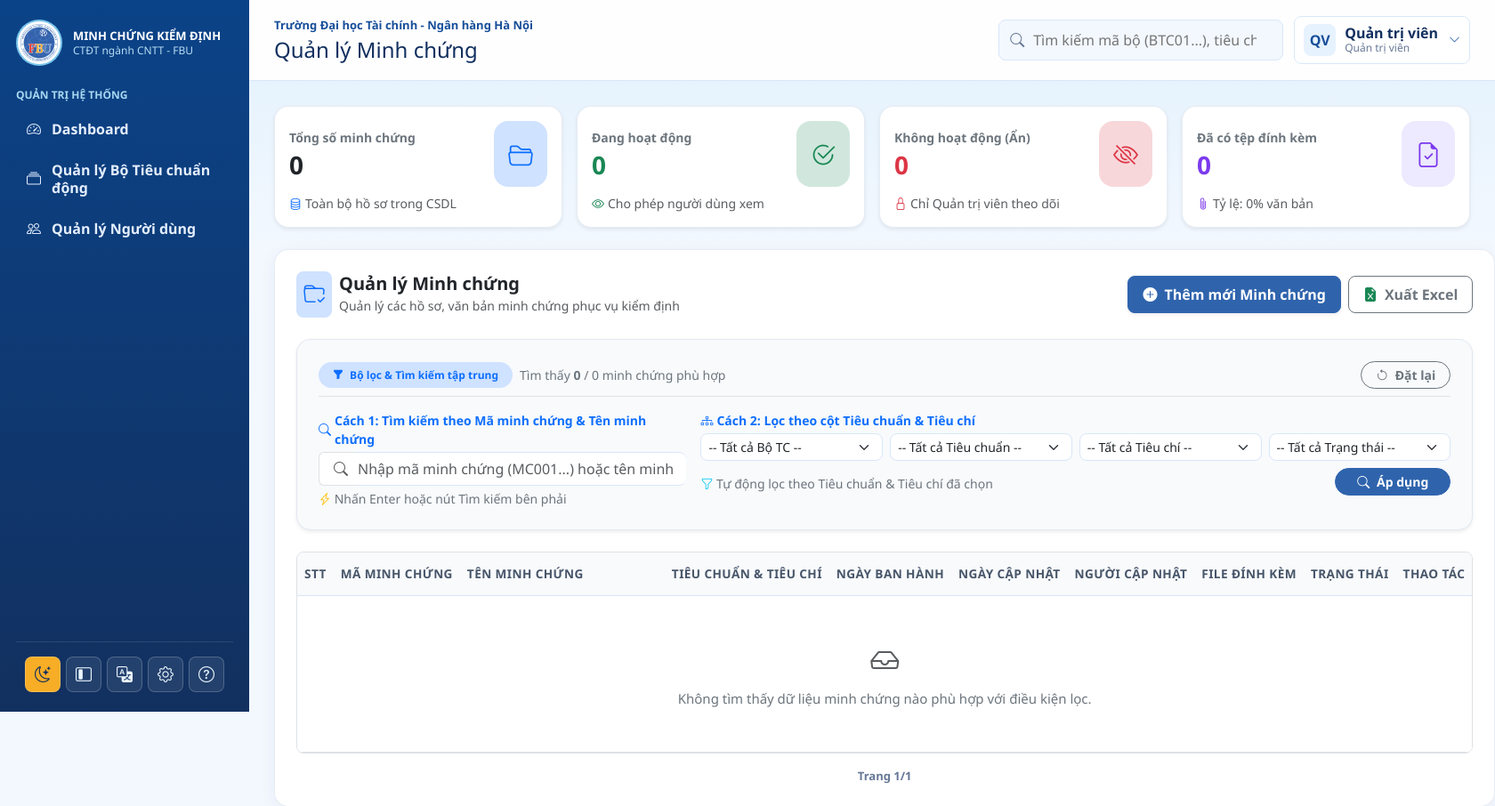
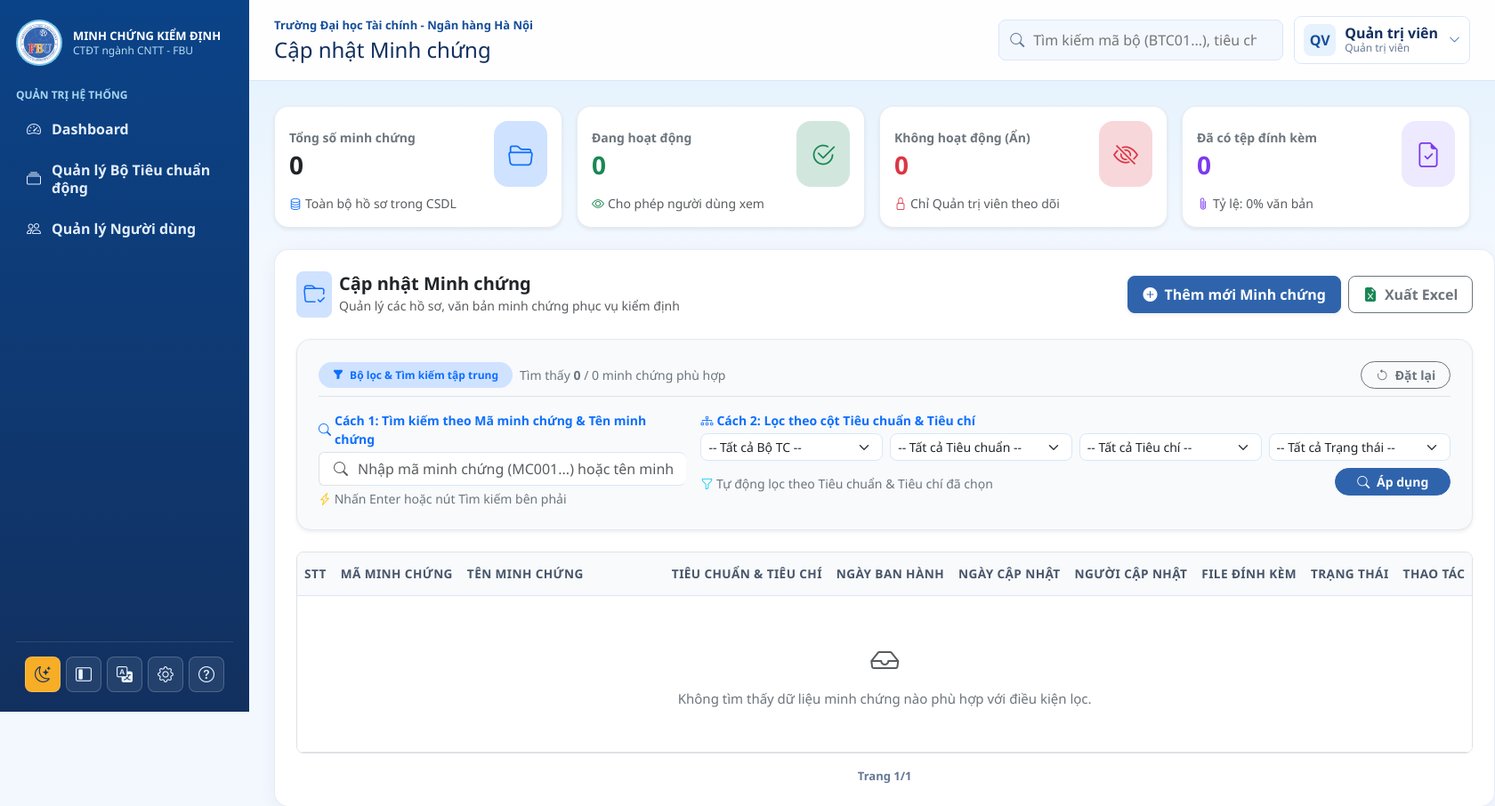
Before and after one commit to KMindTechStudio/TSF, a PHP site: page /admin/evidences.php in a window 1680 px wide. Shown: the top 906 px of the page at 89% size. Run offline with PHP 8.4, Linux system fonts and the light colour scheme; the visitor is signed in with stand-in values (Sample User, id 1); data comes from the database, SQL or seed files in the repository; data that the repository does not hold is empty.

Commit message:
Change Name

```diff
--- a/admin/evidences.php
+++ b/admin/evidences.php
@@ -396,8 +396,8 @@ $filteredEvidences = array_filter($evidences, function ($item) use ($filterKeywo
 });
 $filteredEvidences = array_values($filteredEvidences);
 
-$pageTitle = page_title('Quản lý Minh chứng');
-$heading   = 'Quản lý Minh chứng';
+$pageTitle = page_title('Cập nhật Minh chứng');
+$heading   = 'Cập nhật Minh chứng';
 include __DIR__ . '/../includes/header.php';
 ?>
 
@@ -562,7 +562,7 @@ html[data-theme="dark"] .evidence-card {
                             <i class="bi bi-folder-check fs-4"></i>
                         </div>
                         <div>
-                            <h2 class="h5 mb-0 fw-bold text-dark">Quản lý Minh chứng</h2>
+                            <h2 class="h5 mb-0 fw-bold text-dark">Cập nhật Minh chứng</h2>
                             <span class="text-muted small">Quản lý các hồ sơ, văn bản minh chứng phục vụ kiểm định</span>
                         </div>
                     </div>
--- a/admin/standard_sets.php
+++ b/admin/standard_sets.php
@@ -1535,7 +1535,7 @@ html[data-theme="dark"] .badge-matched-locator {
                                             <div class="d-flex justify-content-between align-items-center mb-3">
                                                 <div class="d-flex align-items-center gap-2">
                                                     <i class="bi bi-diagram-3-fill text-primary"></i>
-                                                    <h6 class="mb-0 fw-bold text-dark">Quản lý Tiêu chuẩn</h6>
+                                                    <h6 class="mb-0 fw-bold text-dark">Cập nhật Tiêu chuẩn</h6>
                                                     <span class="badge bg-primary-subtle text-primary"><?= count($standards) ?> tiêu chuẩn</span>
                                                 </div>
                                                 <button class="btn btn-sm btn-primary" type="button" data-bs-toggle="modal" data-bs-target="#modalAddStandard" data-set-id="<?= htmlspecialchars($setId) ?>" data-set-name="<?= htmlspecialchars($set['TenBoTieuChuan']) ?>">
@@ -1642,7 +1642,7 @@ html[data-theme="dark"] .badge-matched-locator {
                                                                                 <div class="d-flex justify-content-between align-items-center mb-2">
                                                                                     <div class="d-flex align-items-center gap-2">
                                                                                         <i class="bi bi-list-task text-success"></i>
-                                                                                        <strong class="small text-dark">Quản lý Tiêu chí</strong>
+                                                                                        <strong class="small text-dark">Cập nhật Tiêu chí</strong>
                                                                                         <span class="badge bg-success-subtle text-success small"><?= count($criteria) ?> tiêu chí</span>
                                                                                     </div>
                                                                                     <button class="btn btn-xs btn-success" type="button" data-bs-toggle="modal" data-bs-target="#modalAddCriterion" data-standard-id="<?= htmlspecialchars($tcId) ?>" data-standard-name="<?= htmlspecialchars($tc['TenTieuChuan']) ?>">
@@ -1748,7 +1748,7 @@ html[data-theme="dark"] .badge-matched-locator {
                                                                                                                     <div class="d-flex justify-content-between align-items-center mb-2">
                                                                                                                         <div class="d-flex align-items-center gap-2">
                                                                                                                             <i class="bi bi-files text-primary"></i>
-                                                                                                                            <strong class="small text-dark">Quản lý Minh chứng</strong>
+                                                                                                                            <strong class="small text-dark">Cập nhật Minh chứng</strong>
                                                                                                                             <span class="badge bg-primary-subtle text-primary small"><?= count($evidences) ?> minh chứng</span>
                                                                                                                         </div>
                                                                                                                         <button class="btn btn-xs btn-primary btn-add-evidence" type="button"
--- a/assets/js/app.js
+++ b/assets/js/app.js
@@ -499,6 +499,12 @@ Object.assign(translations.en, {
     'Quản lý tiêu chuẩn': 'Manage Standards',
     'Quản lý tiêu chí': 'Manage Criteria',
     'Quản lý minh chứng': 'Manage Evidence',
+    'Cập nhật Tiêu chuẩn': 'Update Standards',
+    'Cập nhật tiêu chuẩn': 'Update Standards',
+    'Cập nhật Tiêu chí': 'Update Criteria',
+    'Cập nhật tiêu chí': 'Update Criteria',
+    'Cập nhật Minh chứng': 'Update Evidence',
+    'Cập nhật minh chứng': 'Update Evidence',
     'Quản lý người dùng': 'Manage Users',
     'Quản lý tài khoản': 'Manage Accounts',
     'Quản lý đơn vị': 'Manage Departments',
--- a/includes/data.php
+++ b/includes/data.php
@@ -93,7 +93,7 @@ try {
     $standardSets = [];
 }
 
-// ─── Standards (Quản lý Tiêu chuẩn) ──────────────────────────────────────────
+// ─── Standards (Cập nhật Tiêu chuẩn) ──────────────────────────────────────────
 $standards = [];
 try {
     $stmt = $pdo->query("
@@ -125,7 +125,7 @@ try {
     $standards = [];
 }
 
-// ─── Criteria (Quản lý Tiêu chí) ───────────────────────────────────────────
+// ─── Criteria (Cập nhật Tiêu chí) ───────────────────────────────────────────
 $criteria = [];
 try {
     $stmt = $pdo->query("
@@ -162,7 +162,7 @@ try {
     $criteria = [];
 }
 
-// ─── Evidences (Quản lý Minh chứng) ──────────────────────────────────────────
+// ─── Evidences (Cập nhật Minh chứng) ──────────────────────────────────────────
 $evidences = [];
 try {
     $stmt = $pdo->query("
--- a/user/search.php
+++ b/user/search.php
@@ -1458,7 +1458,7 @@ html[data-theme="dark"] .badge-matched-locator {
                                             <div class="d-flex justify-content-between align-items-center mb-3">
                                                 <div class="d-flex align-items-center gap-2">
                                                     <i class="bi bi-diagram-3-fill text-primary"></i>
-                                                    <h6 class="mb-0 fw-bold text-dark">Quản lý Tiêu chuẩn</h6>
+                                                    <h6 class="mb-0 fw-bold text-dark">Cập nhật Tiêu chuẩn</h6>
                                                     <span class="badge bg-primary-subtle text-primary"><?= count($standards) ?> tiêu chuẩn</span>
                                                 </div>
                                             </div>
@@ -1534,7 +1534,7 @@ html[data-theme="dark"] .badge-matched-locator {
                                                                                 <div class="d-flex justify-content-between align-items-center mb-2">
                                                                                     <div class="d-flex align-items-center gap-2">
                                                                                         <i class="bi bi-list-task text-success"></i>
-                                                                                        <strong class="small text-dark">Quản lý Tiêu chí</strong>
+                                                                                        <strong class="small text-dark">Cập nhật Tiêu chí</strong>
                                                                                         <span class="badge bg-success-subtle text-success small"><?= count($criteria) ?> tiêu chí</span>
                                                                                     </div>
                                                                                 </div>
@@ -1605,7 +1605,7 @@ html[data-theme="dark"] .badge-matched-locator {
                                                                                                                     <div class="d-flex justify-content-between align-items-center mb-2">
                                                                                                                         <div class="d-flex align-items-center gap-2">
                                                                                                                             <i class="bi bi-files text-primary"></i>
-                                                                                                                            <strong class="small text-dark">Quản lý Minh chứng</strong>
+                                                                                                                            <strong class="small text-dark">Cập nhật Minh chứng</strong>
                                                                                                                             <span class="badge bg-primary-subtle text-primary small"><?= count($evidences) ?> minh chứng</span>
                                                                                                                         </div>
                                                                                                                     </div>
```
Also changed, not shown: README.md.
